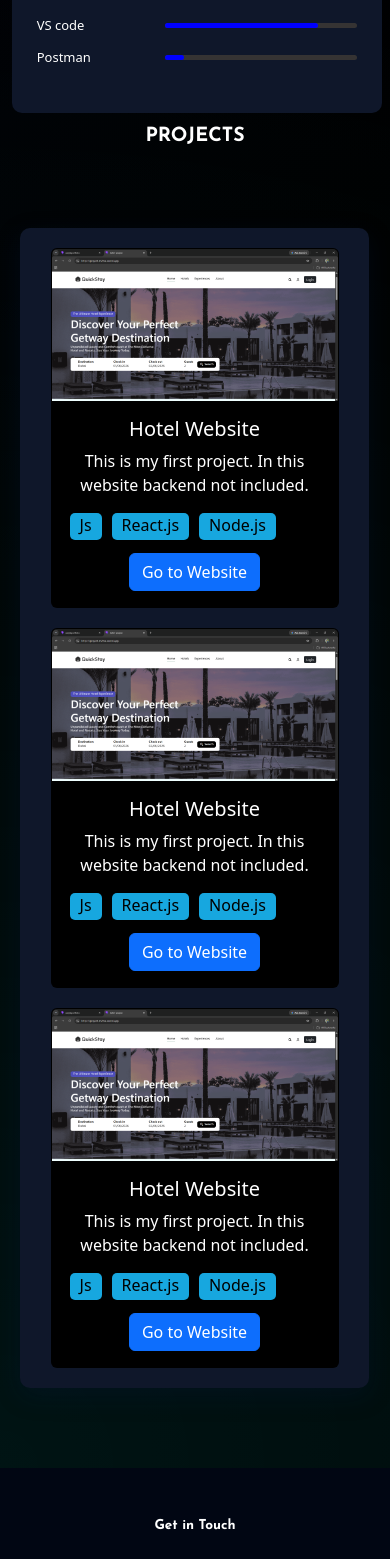
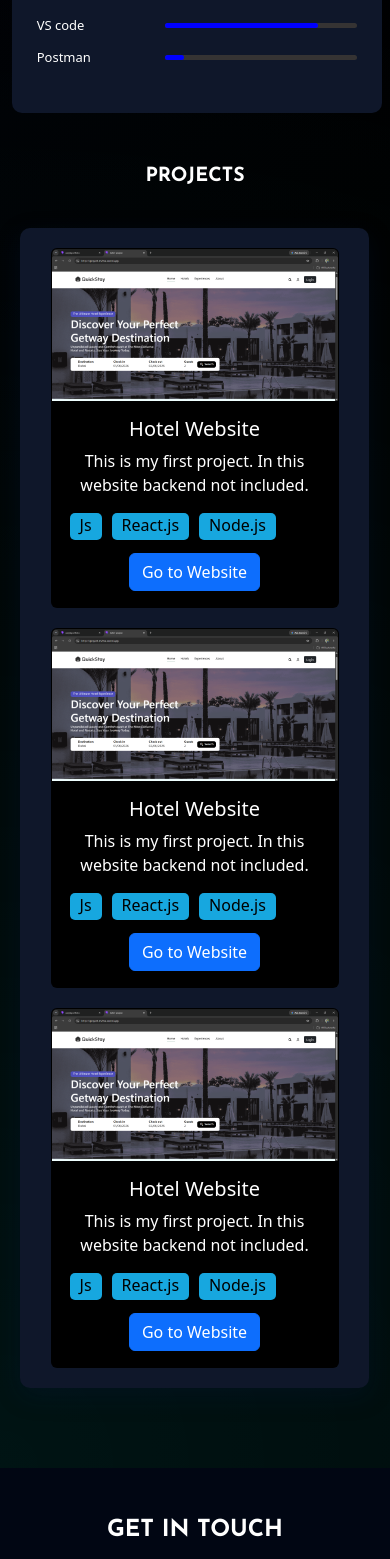
Before and after one commit to MrSanjib023/My-Portfolio, a React (Vite) app: page / in a window 390 px wide. Shown: the part 2285-3844 px from the top of the page. Built offline with nearby package versions, Linux system fonts and the light colour scheme; a web font is replaced by a local one.

Commit message:
Update project styles

```diff
--- a/src/MainComponant/Footer.css
+++ b/src/MainComponant/Footer.css
@@ -1,5 +1,5 @@
 html {
-  scroll-behavior: smooth;
+    scroll-behavior: smooth;
 }
 
 @font-face {
@@ -188,4 +188,8 @@ footer {
         position: relative;
         top: 280px;
     } */
+    .getTouch h1 {
+        font-family: Joshfine;
+        font-size: 6vw;
+    }
 }
--- a/src/MainComponant/Footer.jsx
+++ b/src/MainComponant/Footer.jsx
@@ -7,7 +7,7 @@ const Footer = () => {
     <>
       <footer className='footer' id='contact'>
         <div className='touchwith getTouch'>
-          <h1>Get in Touch</h1>
+          <h1>GET IN TOUCH</h1>
           <p>Let's build modern, scalable web applications together using the MERN stack.</p>
           <div className='footersociallink'>
             <a href='https://github.com/MrSanjib023'>
--- a/src/MainComponant/Home.css
+++ b/src/MainComponant/Home.css
@@ -993,6 +993,10 @@ main {
         border: 20px;
         border-radius: 10px;
     }
+    #projecth1{
+        position: relative;
+        top: 40px;
+    }
 
 
 }
--- a/src/MainComponant/Home.jsx
+++ b/src/MainComponant/Home.jsx
@@ -325,7 +325,7 @@ const Home = () => {
         </div>
 
         <div className='projectsection' id='projects'>
-          <h1>PROJECTS</h1>
+          <h1 id='projecth1'>PROJECTS</h1>
           <div className='projectmain'>
             {Projects.map((work) => {
               return (
@@ -341,7 +341,7 @@ const Home = () => {
                         <li>{work.uselg3}</li>
                       </ul>
                     </div>
-                    <a href="#" className="btn btn-primary">Go to Website</a>
+                    <a href="https://project-m2zse.vercel.app" className="btn btn-primary">Go to Website</a>
                   </div>
                 </div>
               )
```
